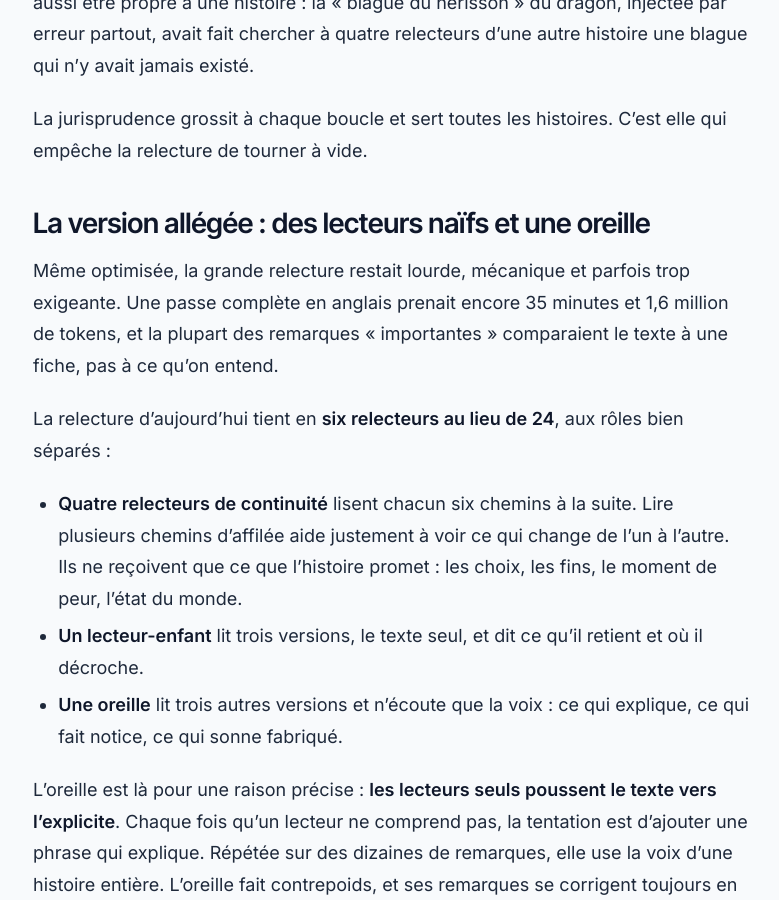
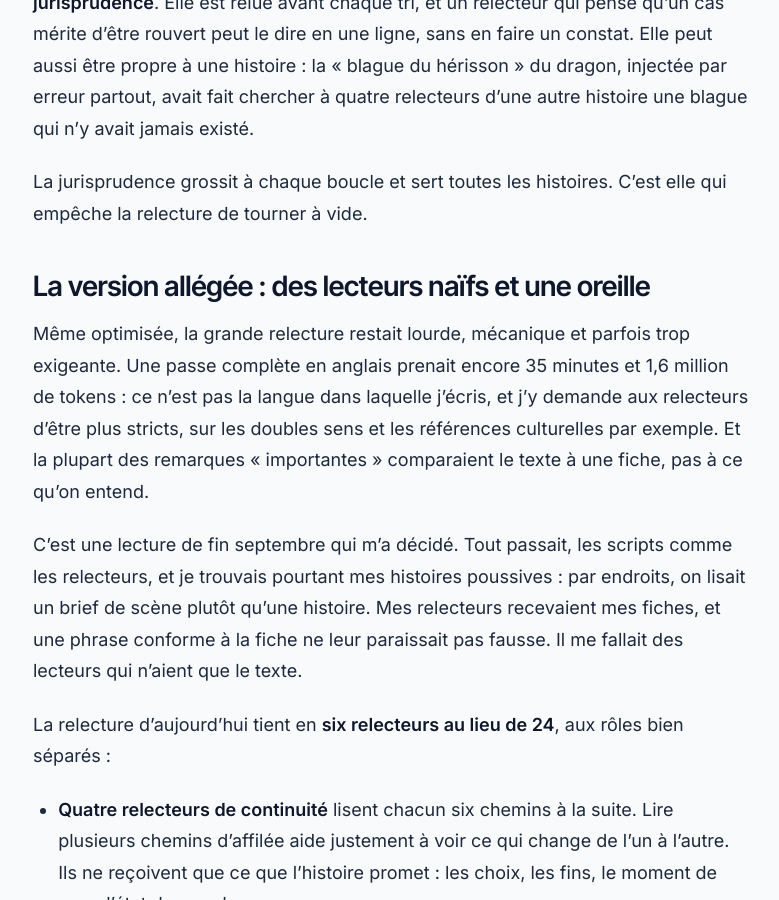
Before and after one commit to michaelfery/michaelfery.github.io, a Jekyll site: the page built from _posts/2026-11-18-luciole-relire-une-histoire-a-choix.markdown, in a window 1280 px wide and 900 px high, scrolled down 5320 px. Shown: the whole window, without its empty margins (71-850 px from the left). Built offline with Jekyll 4.4.1, drawn with Linux system fonts in a browser that asks for light colours; some of the changed text lies outside the part shown.

Commit message:
Merge pull request #40 from michaelfery/luciole-relecture-18-novembre
Luciole : l'article sur l'écriture sort à la fusion, celui sur la relecture le 18 novembre

````diff
--- a/_posts/2026-11-18-luciole-ecrire-une-histoire-en-48-versions.markdown
+++ b/_posts/2026-11-16-luciole-ecrire-une-histoire-en-48-versions.markdown
@@ -12,6 +12,8 @@ tags: [Luciole, Écriture, Android]
 Tout est parti d'un rituel du soir. Mon fils adorait que je lui raconte **la même histoire**, encore et encore. Et très vite, on a pris l'habitude de la faire bouger : un soir, le héros changeait ; le lendemain, c'était le compagnon ; le surlendemain, l'aventure se passait ailleurs. La même histoire, mais jamais tout à fait la même. Ce qu'il aimait, c'était à la fois de retrouver une histoire connue et de décider de ce qui allait changer.
 
 [Luciole](/luciole/) est née de là : une application d'histoires du soir qu'un parent lit à voix haute, où l'enfant choisit le héros, le compagnon et le décor, puis décide de la suite à chaque question. Une histoire Luciole, c'est notre rituel, mis en forme.
+
+Il y a aussi là-dedans un souvenir de lecteur. Enfant, je dévorais les « Livres dont vous êtes le héros », ces livres où l'on choisit sa page, et que l'on recommence pour voir l'autre fin. Luciole en garde le plaisir de décider, à hauteur d'enfant et à deux : c'est lui qui choisit, c'est moi qui lis.
 
 Il restait à l'écrire. Et une histoire qui change de héros, de compagnon et de décor chaque soir ne s'écrit pas comme une histoire ordinaire. Cet article raconte ma méthode, dans l'ordre où je travaille : **une consigne, trois références, un brief, trois fiches, puis, enfin, le texte**.
 
@@ -25,7 +27,7 @@ Personne ne peut écrire 4 096 histoires. Alors on écrit une seule trame avec d
 Le {courageux|curieux|malicieux|doux} {prénom} entra dans la grotte.
 ```
 
-C'est le principe du Mad Libs, ces histoires à trous qu'on remplit au hasard. Mon document de méthode le résume ainsi :
+C'est le principe du Mad Libs, ces histoires à trous qu'on remplit au hasard. [Ink](https://www.inklestudios.com/ink/), le langage dans lequel j'écris, sait très bien faire ça, et c'est précisément ce que je m'interdis. Mon document de méthode résume le piège ainsi :
 
 > Les enfants ne le voient pas. Les parents le voient à la troisième lecture, et ce sont eux qui paient.
 
--- a/_posts/2026-12-02-luciole-relire-une-histoire-a-choix.markdown
+++ b/_posts/2026-11-18-luciole-relire-une-histoire-a-choix.markdown
@@ -12,7 +12,7 @@ tags: [Luciole, Écriture, IA, Claude, Android]
 
 [Luciole](/luciole/) est une application d'histoires du soir : un parent lit l'histoire à voix haute, et c'est l'enfant qui décide de la suite. Chaque histoire se personnalise : le prénom de l'enfant, l'accord (il ou elle), le caractère du héros, le compagnon, le décor, la langue.
 
-J'écris ces histoires moi-même. Mais très vite, je me suis heurté à un problème que je n'avais pas vu venir : **je ne pouvais pas les relire**. Pas faute de temps ou d'envie, mais parce qu'une histoire Luciole n'existe pas en un seul exemplaire.
+J'écris ces histoires moi-même, et [l'article précédent](/2026/11/luciole-ecrire-une-histoire-en-48-versions) raconte comment. Mais très vite, je me suis heurté à un problème que je n'avais pas vu venir : **je ne pouvais pas les relire**. Pas faute de temps ou d'envie, mais parce qu'une histoire Luciole n'existe pas en un seul exemplaire.
 
 Cet article raconte l'atelier de relecture que j'ai construit autour de cette écriture : des relecteurs IA, des scripts, une jurisprudence et un petit studio. Je le dis franchement : **sans ces relecteurs, Luciole n'aurait pas pu exister**. L'écriture, les choix et les corrections restent les miens. L'IA m'apporte un harnais supplémentaire, qui attrape les incohérences, les ruptures de continuité et les faux pas de ton à côté desquels on passe forcément quand on relit seul une histoire à choix.
 
@@ -24,7 +24,7 @@ Voici la même histoire, « La carte dans la bouteille », lue avec deux configu
 
 **66 % du récit diffère d'un côté à l'autre.** Les paragraphes grisés sont communs, tout le reste change. Multipliez maintenant les héros par les compagnons, les décors, les accords, les langues, puis par les chemins de choix : une seule histoire produit des centaines de textes. Et l'accord ne change pas qu'un pronom. Selon que le prénom commence par une voyelle ou non, c'est l'élision qui change, et une phrase parfaite pour « Naïa » peut devenir bancale pour « Alix ».
 
-Un linter vérifie des règles : longueur des phrases, mots interdits, structure des choix. Mais il ne lit pas. Les défauts qui restent ne se voient qu'en **lisant une version entière, dans l'ordre** : une couture maladroite entre deux fragments, une voix qui faiblit sur un seul caractère de héros, une peur qui n'est pas résolue sur un chemin. Et personne ne relit des centaines de versions.
+J'ai commencé comme pour du code, par des scripts. Un linter vérifie des règles : longueur des phrases, mots interdits, structure des choix. Mais il ne lit pas. Les défauts qui restent ne se voient qu'en **lisant une version entière, dans l'ordre** : une couture maladroite entre deux fragments, une voix qui faiblit sur un seul caractère de héros, une peur qui n'est pas résolue sur un chemin. Et personne ne relit des centaines de versions.
 
 ## Première version : un relecteur par chemin
 
@@ -79,7 +79,9 @@ La jurisprudence grossit à chaque boucle et sert toutes les histoires. C'est el
 
 ## La version allégée : des lecteurs naïfs et une oreille
 
-Même optimisée, la grande relecture restait lourde, mécanique et parfois trop exigeante. Une passe complète en anglais prenait encore 35 minutes et 1,6 million de tokens, et la plupart des remarques « importantes » comparaient le texte à une fiche, pas à ce qu'on entend.
+Même optimisée, la grande relecture restait lourde, mécanique et parfois trop exigeante. Une passe complète en anglais prenait encore 35 minutes et 1,6 million de tokens : ce n'est pas la langue dans laquelle j'écris, et j'y demande aux relecteurs d'être plus stricts, sur les doubles sens et les références culturelles par exemple. Et la plupart des remarques « importantes » comparaient le texte à une fiche, pas à ce qu'on entend.
+
+C'est une lecture de fin septembre qui m'a décidé. Tout passait, les scripts comme les relecteurs, et je trouvais pourtant mes histoires poussives : par endroits, on lisait un brief de scène plutôt qu'une histoire. Mes relecteurs recevaient mes fiches, et une phrase conforme à la fiche ne leur paraissait pas fausse. Il me fallait des lecteurs qui n'aient que le texte.
 
 La relecture d'aujourd'hui tient en **six relecteurs au lieu de 24**, aux rôles bien séparés :
 
@@ -121,6 +123,13 @@ D'où le **parcours au sort**. Un script tire une histoire publiée, une configu
 - l'explication, la phrase qui résume ce qu'on vient de lire ;
 - la redite de continuité, comme un objet cherché alors qu'on vient de le voir.
 
+Deux corrections sorties d'un même parcours, sur « La carte dans la bouteille » :
+
+- « Le chemin s'est caché sous la mer. » Le lecteur-enfant demandait quel chemin, et comment on ressort de l'épave. C'est devenu « Le chemin du retour s'est caché sous la mer. »
+- « La croix est dedans. On tire la barque au sec, de ce côté de l'eau. » Un écran plus tôt, la croix était « de l'autre côté de l'eau » : l'autre côté devenait ce côté. C'est devenu « La croix de la carte, c'est là, dedans. On tire la barque au sec, sur le sable. »
+
+Rien de spectaculaire. C'est exactement le genre de phrase qu'un auteur ne voit plus, et sur laquelle un parent bute à voix haute.
+
 Il rend **huit propositions au plus**, chacune citée mot pour mot et localisée dans chaque langue de l'histoire, plus trois moments « à ne pas toucher ». Il ne corrige rien : je tranche dans le studio, et une correction faite en français seulement désynchroniserait la version anglaise, d'où l'exigence des deux langues.
 
 C'est devenu le rythme de croisière : **42 parcours au sort** relus à ce jour sur les neuf histoires des trois univers (la forêt, les pirates, l'hiver), et leurs corrections retenues livrées au fil des versions.
@@ -141,4 +150,4 @@ C'est la limite du harnais, et je la trouve rassurante. Les relecteurs IA trouve
 - **Faire contrepoids à l'explicite.** Un lecteur qui ne comprend pas pousse toujours vers une phrase de plus ; il faut une oreille pour en retirer.
 - **Le dernier mot reste humain** : celui de l'auteur, et celui des parents qui lisent les histoires à voix haute, le soir.
 
-[Luciole](/luciole/) est disponible sur Android, sans compte, sans publicité et sans connexion.
+[Luciole](/luciole/) est disponible sur Android, sans compte, sans publicité et sans connexion : trois univers et neuf histoires pour les 5 à 8 ans, en français, anglais, allemand et espagnol. Le premier univers est offert. [L'installer depuis Google Play](https://play.google.com/store/apps/details?id=fr.luciole.app).
````
Also changed, not shown: other parts of _posts/2026-11-16-luciole-ecrire-une-histoire-en-48-versions.markdown (+1 -1 lines), other parts of _posts/2026-11-18-luciole-relire-une-histoire-a-choix.markdown (+1 -1 lines).
